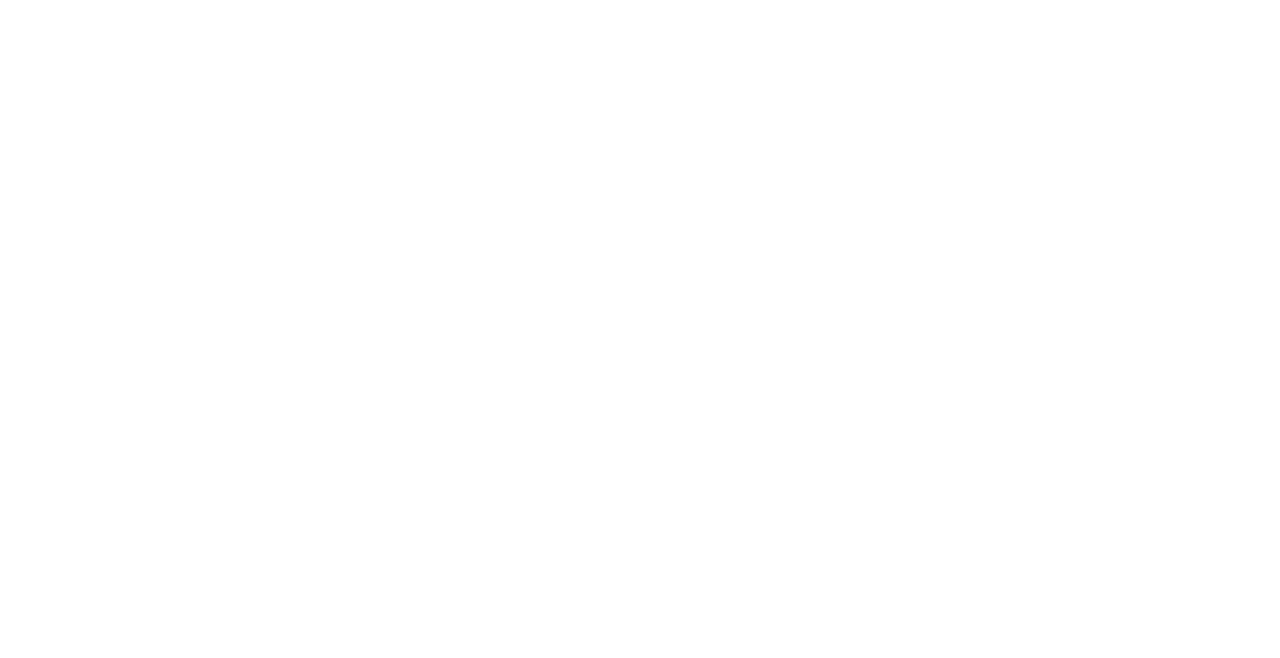
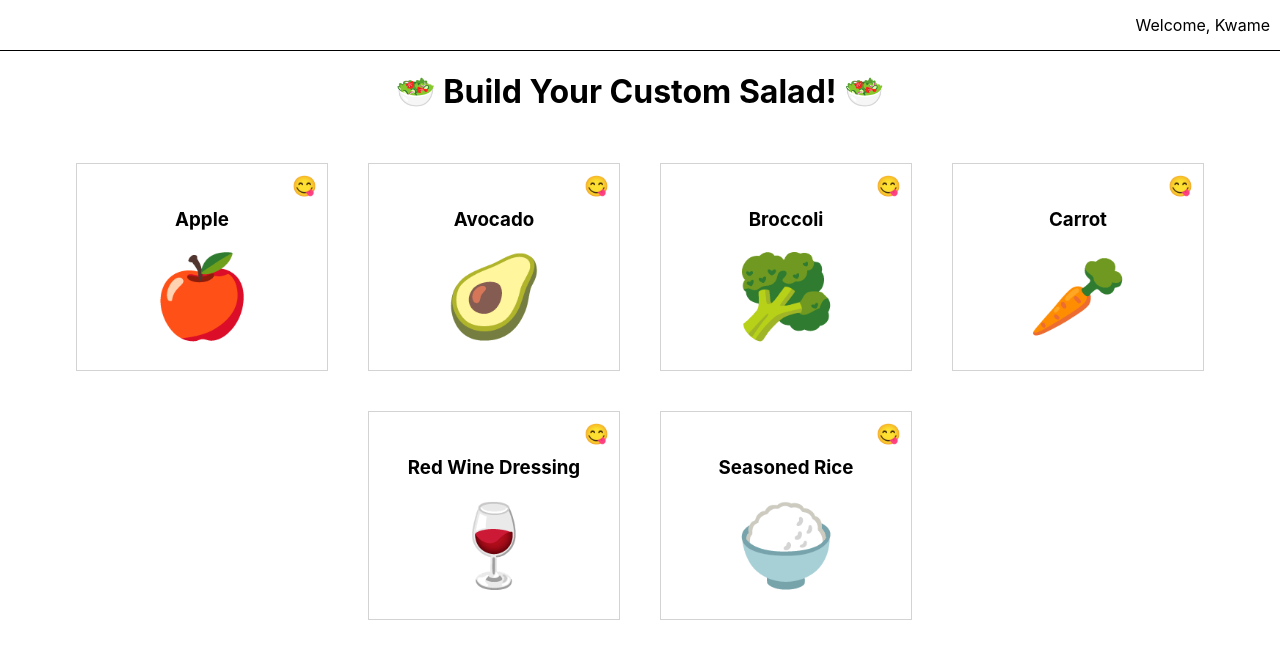
Before and after one commit to gingkob/dot-react-09, a React (Create React App) app: page / in a window 1280 px wide. Shown: the top 658 px of the page. Built offline with nearby package versions, Linux system fonts and the light colour scheme.

Commit message:
project filled with static data

```diff
--- a/package.json
+++ b/package.json
@@ -5,6 +5,7 @@
   "dependencies": {
     "react": "^17.0.1",
     "react-dom": "^17.0.1",
+    "react-jss": "^10.5.1",
     "react-scripts": "4.0.1"
   },
   "scripts": {
--- a/src/components/App/App.js
+++ b/src/components/App/App.js
@@ -1,8 +1,12 @@
 import './App.css';
+import Navigation from '../Navigation/Navigation'
+import SaladMaker from '../SaladMaker/SaladMaker';
 
 function App() {
   return (
     <>
+      <Navigation />
+      <SaladMaker />
     </>
   );
 }
--- /dev/null
+++ b/src/components/Navigation/Navigation.js
@@ -0,0 +1,23 @@
+import React from 'react';
+import {createUseStyles} from 'react-jss';
+
+const useStyles = createUseStyles({
+  wrapper:{
+    borderBottom:"1px solid black",
+    padding: [15, 10],
+    textAlign:'right'
+  }
+})
+
+const Navigation = () => {
+
+  const classes = useStyles();
+
+  return (
+    <div className={classes.wrapper}>
+      Welcome, Kwame
+    </div>
+  )
+}
+
+export default Navigation
--- /dev/null
+++ b/src/components/SaladBuilder/SaladBuilder.js
@@ -0,0 +1,57 @@
+import React from 'react';
+import SaladItem from '../SaladItem/SaladItem';
+
+import { createUseStyles } from 'react-jss';
+
+const useStyles = createUseStyles({
+  wrapper: {
+    display: 'flex',
+    flexWrap: 'wrap',
+    padding: [10, 50],
+    justifyContent: 'center',
+  }
+});
+
+const ingredients = [
+  {
+    image: '🍎',
+    name: 'apple',
+  },
+  {
+    image: '🥑',
+    name: 'avocado',
+  },
+  {
+    image: '🥦',
+    name: 'broccoli',
+  },
+  {
+    image: '🥕',
+    name: 'carrot',
+  },
+  {
+    image: '🍷',
+    name: 'red wine dressing',
+  },
+  {
+    image: '🍚',
+    name: 'seasoned rice',
+  },
+];
+
+export default function SaladBuilder() {
+  const classes = useStyles();
+  return (
+    <div className={classes.wrapper}>
+      {
+        ingredients.map(ingredient => (
+          <SaladItem
+            key={ingredient.name}
+            image={ingredient.image}
+            name={ingredient.name}
+          />
+        ))
+      }
+    </div>
+  )
+}
--- /dev/null
+++ b/src/components/SaladItem/SaladItem.js
@@ -0,0 +1,57 @@
+import React from 'react';
+import PropTypes from 'prop-types';
+import { createUseStyles } from 'react-jss'
+
+
+const useStyles = createUseStyles({
+  add: {
+    background: 'none',
+    border: 'none',
+    cursor: 'pointer'
+  },
+  favorite: {
+    fontSize: 20,
+    position: 'absolute',
+    top: 10,
+    right: 10,
+  },
+  image: {
+    fontSize: 80
+  },
+  wrapper: {
+    border: '1px solid lightgray',
+    margin: 20,
+    padding: 25,
+    position: 'relative',
+    textAlign: 'center',
+    textTransform: 'capitalize',
+    width: 200
+  }
+})
+
+const SaladItem = ({image, name}) => {
+
+  const classes = useStyles();
+
+  const favorite = true;
+  return(
+    <div className={classes.wrapper}>
+        <h3>
+          {name}
+        </h3>
+        <span className={classes.favorite} aria-label={favorite ? 'Favorite' : 'Not Favorite'}>
+          {favorite ? '😋' : ''}
+        </span>
+        <button className={classes.add}>
+          <span className={classes.image} role="img" aria-label={name}>{image}</span>
+        </button>
+    </div>
+  )
+}
+
+SaladItem.propTypes = {
+  image : PropTypes.string.isRequired,
+  name : PropTypes.string.isRequired,
+}
+
+export default SaladItem
--- /dev/null
+++ b/src/components/SaladMaker/SaladMaker.js
@@ -0,0 +1,27 @@
+import React from 'react'
+import { createUseStyles } from 'react-jss';
+import SaladBuilder from '../SaladBuilder/SaladBuilder';
+
+const useStyles = createUseStyles({
+  wrapper: {
+    textAlign: 'center'
+  }
+})
+
+function SaladMaker() {
+
+  const classes = useStyles();
+
+  return (
+    <>
+      <h1 className={classes.wrapper}>
+        <span role="img" aria-label="salad">🥗 </span>
+          Build Your Custom Salad!
+        <span role="img" aria-label="salad"> 🥗</span>
+      </h1>
+      <SaladBuilder />
+    </>
+  )
+}
+
+export default SaladMaker
```
Also changed, not shown: 1 other file (tests, documents, lock files or other folders).
